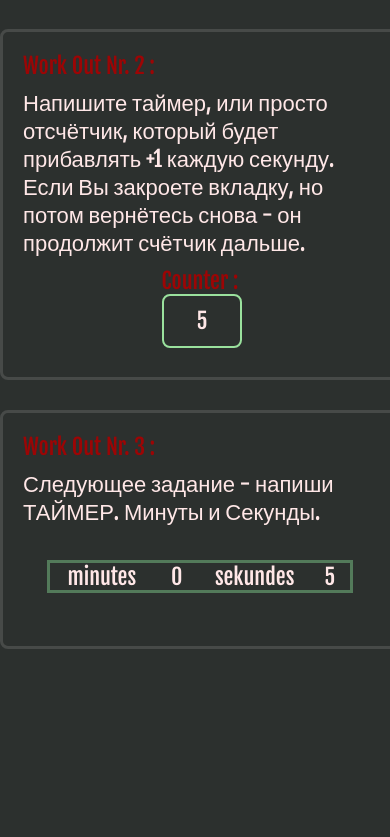
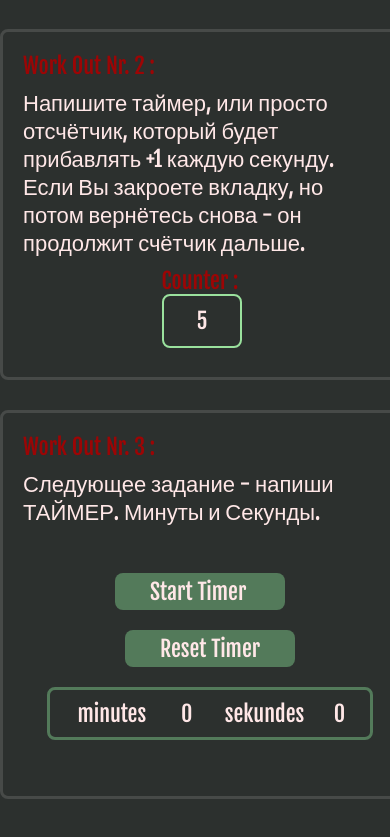
Before and after one commit to Shedou85/JavaScript, a plain HTML site: page index.html in a window 390 px wide. Shown: the part 759-1596 px from the top of the page. Before the commit the page ends 1538 px from the top, so only its background shows below. Drawn offline with Linux system fonts and the light colour scheme.

Commit message:
Add files via upload

```diff
--- a/index.html
+++ b/index.html
@@ -56,7 +56,13 @@
       <p class="workout">Work Out Nr. 3 :</p>
       <p>Следующее задание - напиши ТАЙМЕР. Минуты и Секунды.
       </p>
-      <div class="border_item">
+      <div class="border_item work3">
+        <div class="btn" id="save_btn">
+          <p>Start Timer</p>
+        </div>
+        <div class="btn" id="reset_btn">
+          <p>Reset Timer</p>
+        </div>
         <div class="timer2">
 
           <div class="timer_min">
@@ -71,12 +77,9 @@
       </div>
     </div>
   </div>
-
 </main>
 
 <footer>
-
-
 </footer>
 
 
--- a/script.js
+++ b/script.js
@@ -44,22 +44,33 @@ document.getElementById('sekunde').innerHTML = localStorage.getItem('Taimer')
 
 let minutes = document.getElementById('min2');
 let sekundes = document.getElementById('sec2')
+let start  = document.getElementById('save_btn')
+let reset = document.getElementById('reset_btn')
 
 let timerMin = 0;
 let timerSec = 0;
 
+start.addEventListener('click', function() {
    setInterval(() => {
       timerMin++
       minutes.innerHTML = timerMin;
-}, 60000)
-document.getElementById('min2').innerHTML = timerMin;
-
+      if (timerMin >= 60) {
+         timerMin = 0;
+      }
+   }, 60000);
    setInterval(() => {
       timerSec++
       sekundes.innerHTML = timerSec;
       if (timerSec >= 60) {
          timerSec = 0;
-      //clearInterval(sekundes);
       }
-}, 1000)
+   }, 1000);
+})
+
+reset.addEventListener('click', function() {
+   timerMin = 0;
+   timerSec = 0;
+})
+
+document.getElementById('min2').innerHTML = timerMin;
 document.getElementById('sec2').innerHTML = timerSec;
--- a/style.css
+++ b/style.css
@@ -78,7 +78,22 @@ main {
    display: flex;
    justify-content: center;
    align-items: center;
+   flex-wrap: wrap;
+   gap: 20px;
 }
+.work3 {
+   /*margin-top: 50px;
+   margin-bottom: 30px;*/
+   padding: 30px 10px 20px 10px;
+}
+@media screen and (max-width: 800px) {
+   .border_item {
+      flex-direction: column;
+   }
+   .work3 {
+      height: 200px;
+   }
+   }
 
 .workout {
    color: rgb(156, 5, 5);
@@ -100,6 +115,10 @@ main {
    background-color: #9AE19D;
    color: #2C302E;
 }
+#save_btn {
+   width: 100px;
+   margin-right: 20px;
+}
 .timer_item {
    color: rgb(156, 5, 5);
 }
@@ -107,7 +126,9 @@ main {
    width: 300px;
    display: flex;
    justify-content: center;
-   border: #537A5A solid
+   border: #537A5A solid;
+   border-radius: 8px;
+   padding: 10px;
 }
 .timer_min {
    width: 200px;
```
Lines whose indentation alone changed are shown as unchanged.
